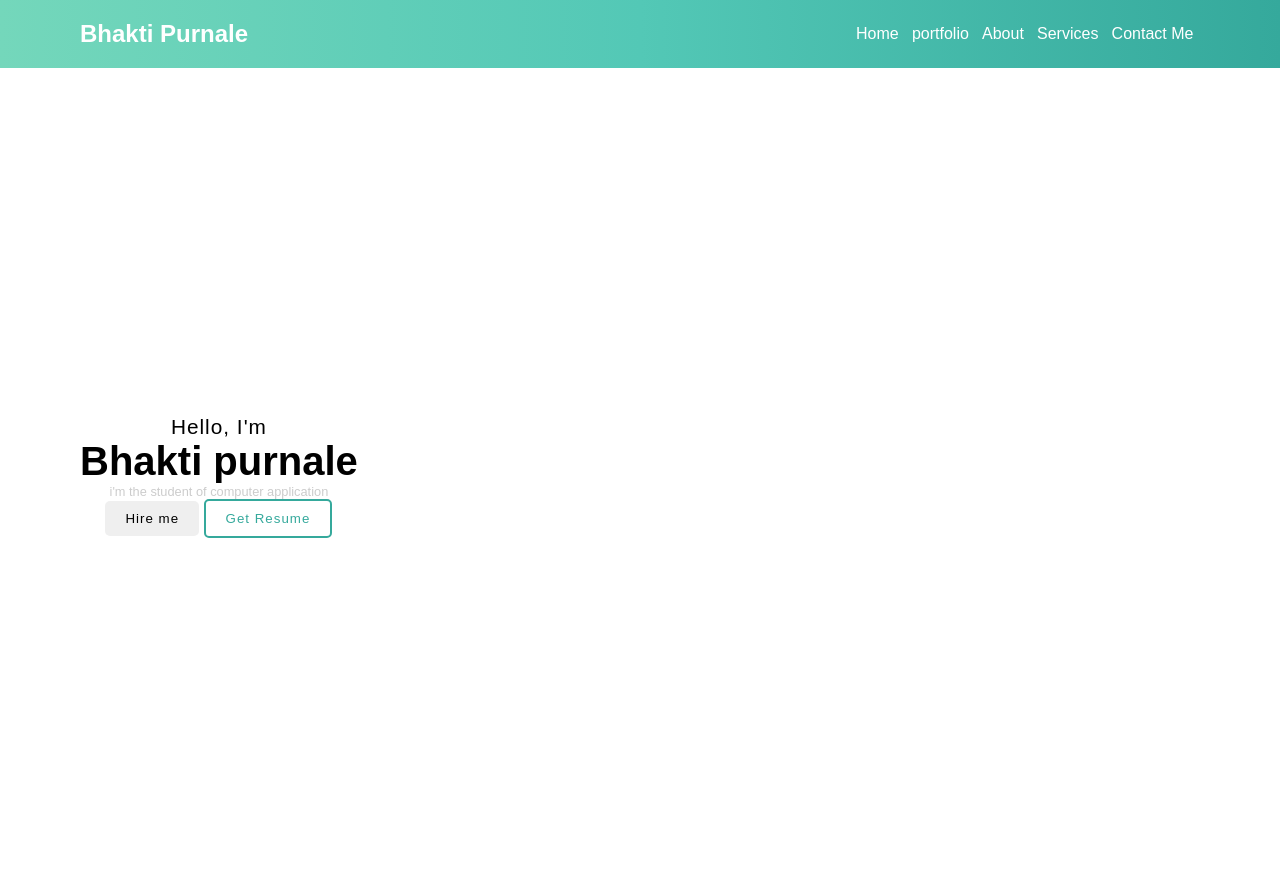
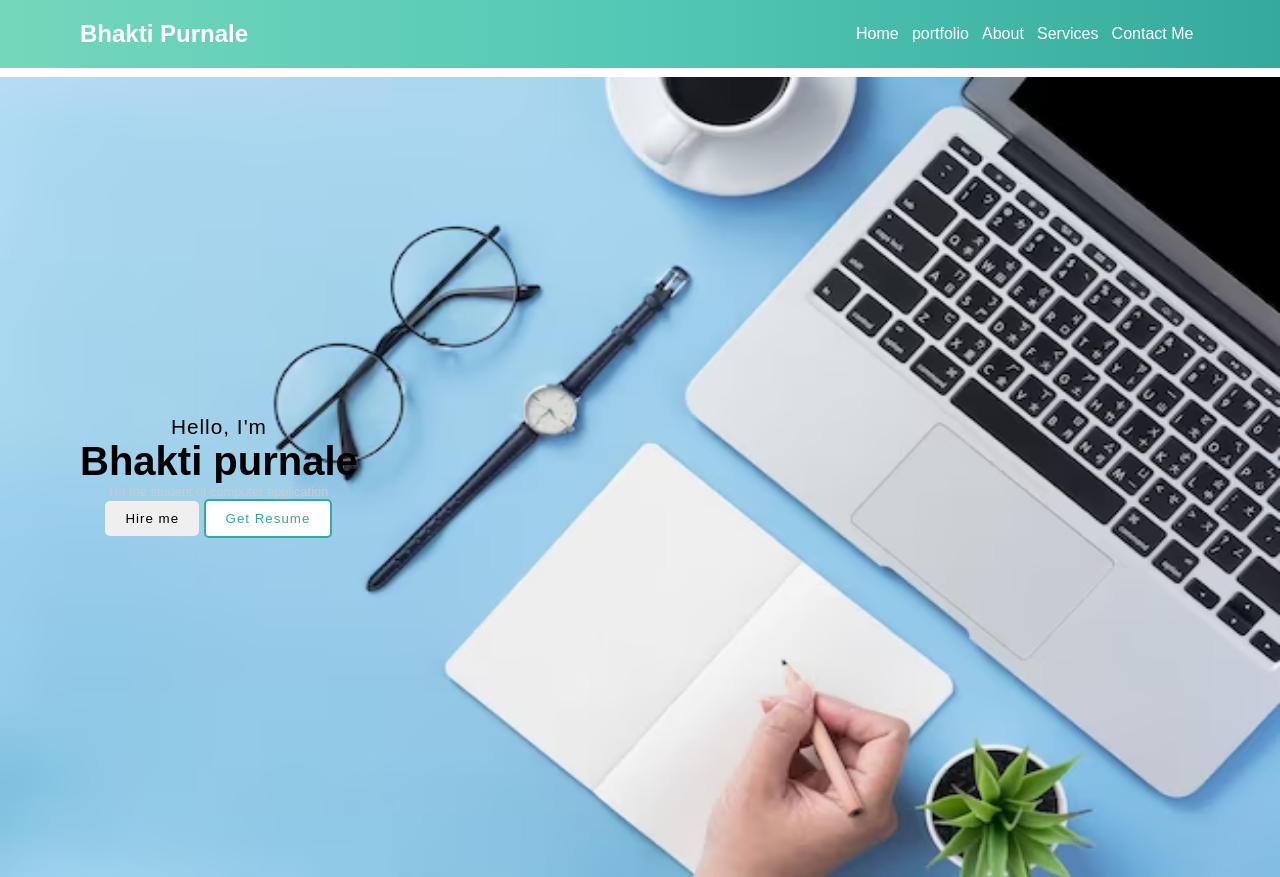
Before and after one commit to purnale/profile, a plain HTML site: page index.html in a window 1280 px wide. Shown: the top 877 px of the page. Drawn offline with Linux system fonts and the light colour scheme.

Commit message:
back img add

```diff
--- a/style.css
+++ b/style.css
@@ -60,9 +60,9 @@ body{
 /* main hero section styles */
 
 .hero{
-    background-image: url();
+    background-image: url(./imgs/background.img4.avif);
     background-repeat: no-repeat;
-    box-size: 100% 100%;
+    background-size: 100% 100%;
     width: 100%;
     height: 100vh;
     display: flex;
@@ -77,7 +77,7 @@ body{
 }
 
 .herp .intro-buttons{
-    margin: 2rem 0;
+    margin: 0rem ;
     display: flex;
     align-items: center;
     justify-content: space-evenly;
```
Also changed, not shown: imgs/background.img.jpg (added), imgs/background.img3.jpg (added), imgs/background.img4.avif (added).
